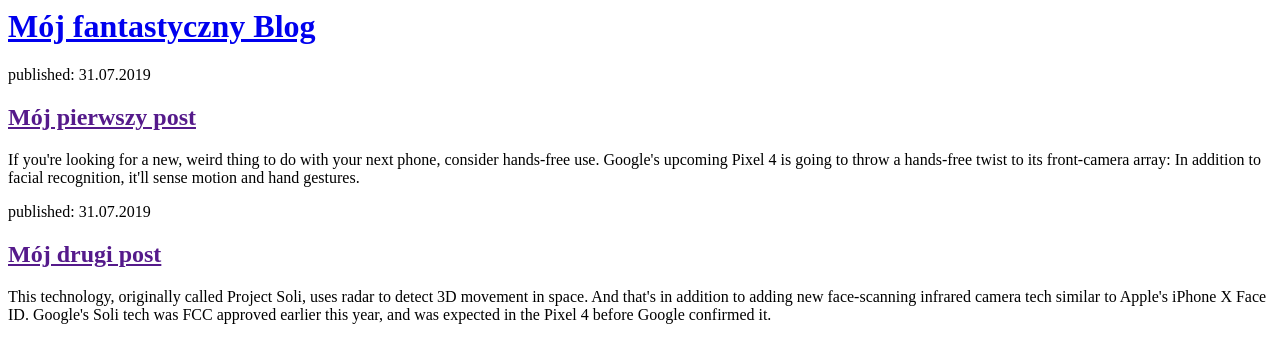
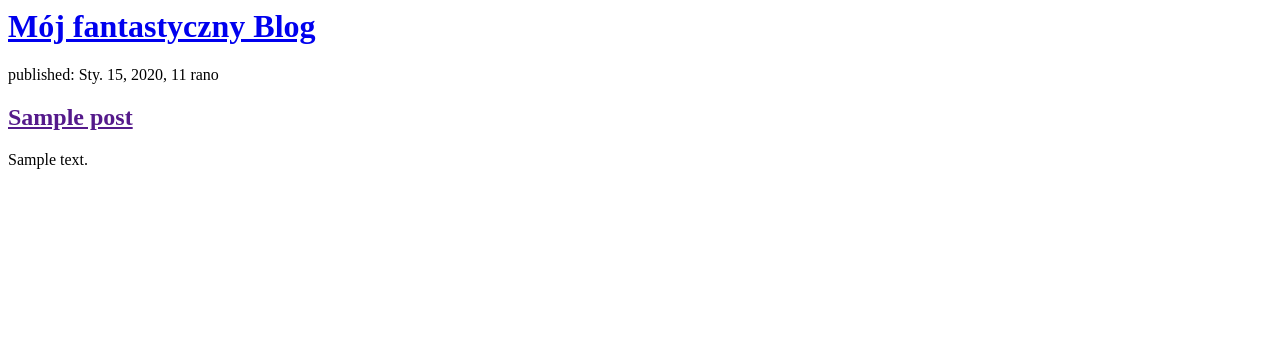
Before and after one commit to cichyp/my-first-blog, a Django app: template blog/templates/blog/post_list.html in a window 1280 px wide. Shown: the top 363 px of the page. Run offline with Django 3.2, Linux system fonts and the light colour scheme; the template is opened without the code that fills it: values that come from a table or form of the project are taken from there, others are empty; tables that the repository leaves empty hold one stand-in row (values such as "Sample post").

Commit message:
Modified templates to display posts from database

```diff
--- a/blog/templates/blog/post_list.html
+++ b/blog/templates/blog/post_list.html
@@ -10,17 +10,13 @@
 		<h1><a href="/">Mój fantastyczny Blog</a></h1>
 	</div>
 
+	{% for post in posts %}
 	<div>
-		<p>published: 31.07.2019</p>
-		<h2><a href="">Mój pierwszy post</a></h2>
-		<p>If you're looking for a new, weird thing to do with your next phone, consider hands-free use. Google's upcoming Pixel 4 is going to throw a hands-free twist to its front-camera array: In addition to facial recognition, it'll sense motion and hand gestures. </p>
+		<p>published: {{ post.published_date }}</p>
+		<h2><a href="">{{ post.title }}</a></h2>
+		<p>{{ post.text|linebreaksbr }}</p>
 	</div>
-
-	<div>
-		<p>published: 31.07.2019</p>
-		<h2><a href="">Mój drugi post</a></h2>
-		<p>This technology, originally called Project Soli, uses radar to detect 3D movement in space. And that's in addition to adding new face-scanning infrared camera tech similar to Apple's iPhone X Face ID. Google's Soli tech was FCC approved earlier this year, and was expected in the Pixel 4 before Google confirmed it.</p>
-	</div>
+	{%endfor%}
 
 </body>
 
--- a/blog/views.py
+++ b/blog/views.py
@@ -1,4 +1,7 @@
 from django.shortcuts import render
+from .models import Post
+from django.utils import timezone
 
 def post_list(request):
-	return render(request, 'blog/post_list.html', {})
+	posts = Post.objects.filter(published_date__lte=timezone.now()).order_by('published_date')
+	return render(request, 'blog/post_list.html', {'posts': posts})
```
